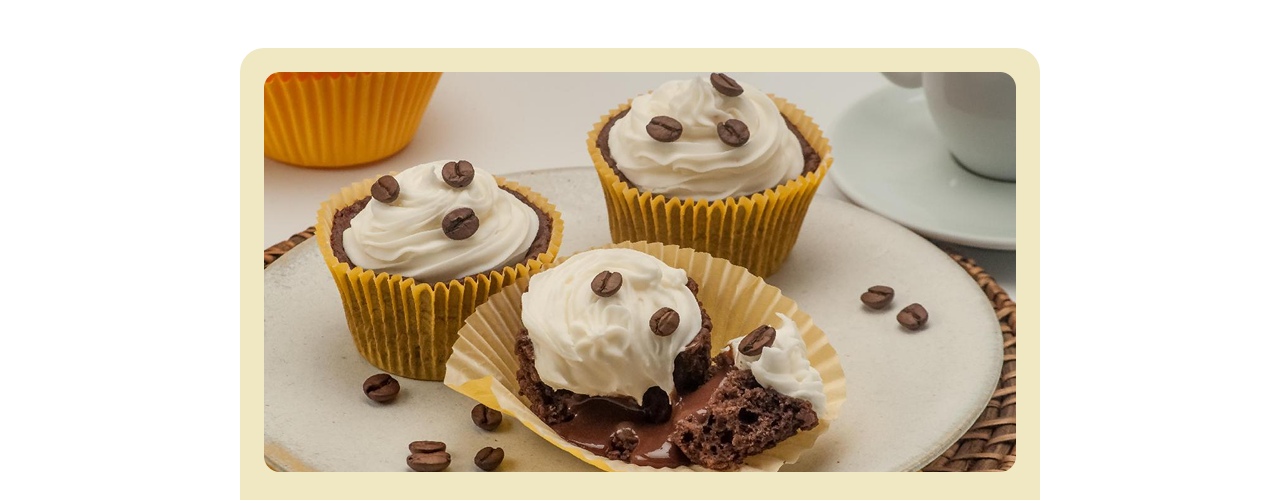
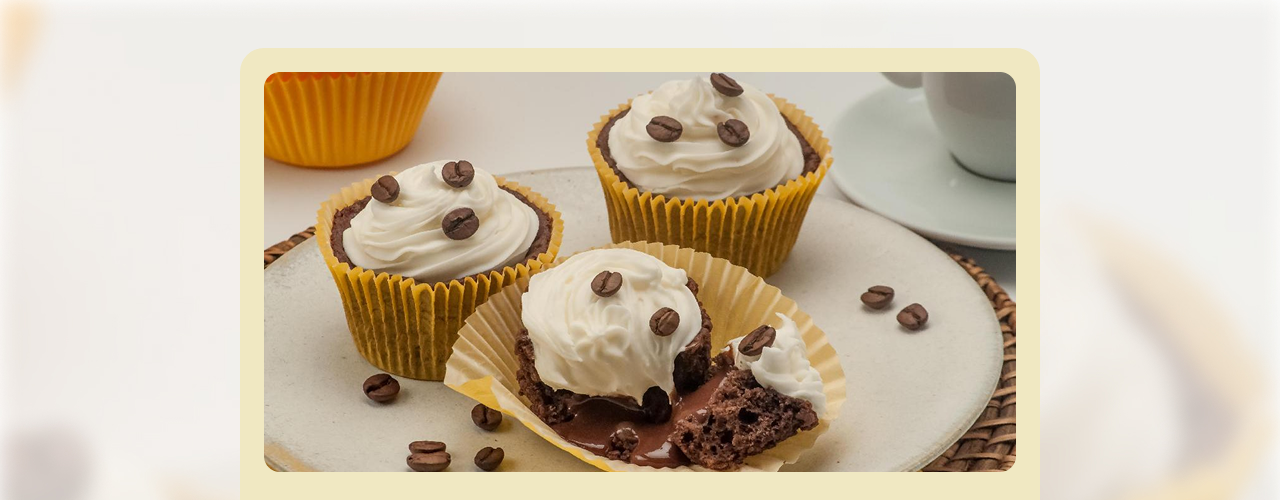
Before and after one commit to otavioramoss/Estudo-HTML, a plain HTML site: page Receita/index.html in a window 1280 px wide. Shown: the top 500 px of the page. Drawn offline with Linux system fonts and the light colour scheme; a web font is replaced by a local one.

Commit message:
Update style.css

```diff
--- a/Receita/style.css
+++ b/Receita/style.css
@@ -12,11 +12,7 @@
 
 body
 {
-<<<<<<< HEAD
-    background-image: url(/asset/bg-image.jpg);
-=======
     background-image: url(asset/bg-image.jpg);
->>>>>>> 61589ffd49df7597472b89d4211d18dd133bcff8
     background-size: cover;
 }
 section + section
```
